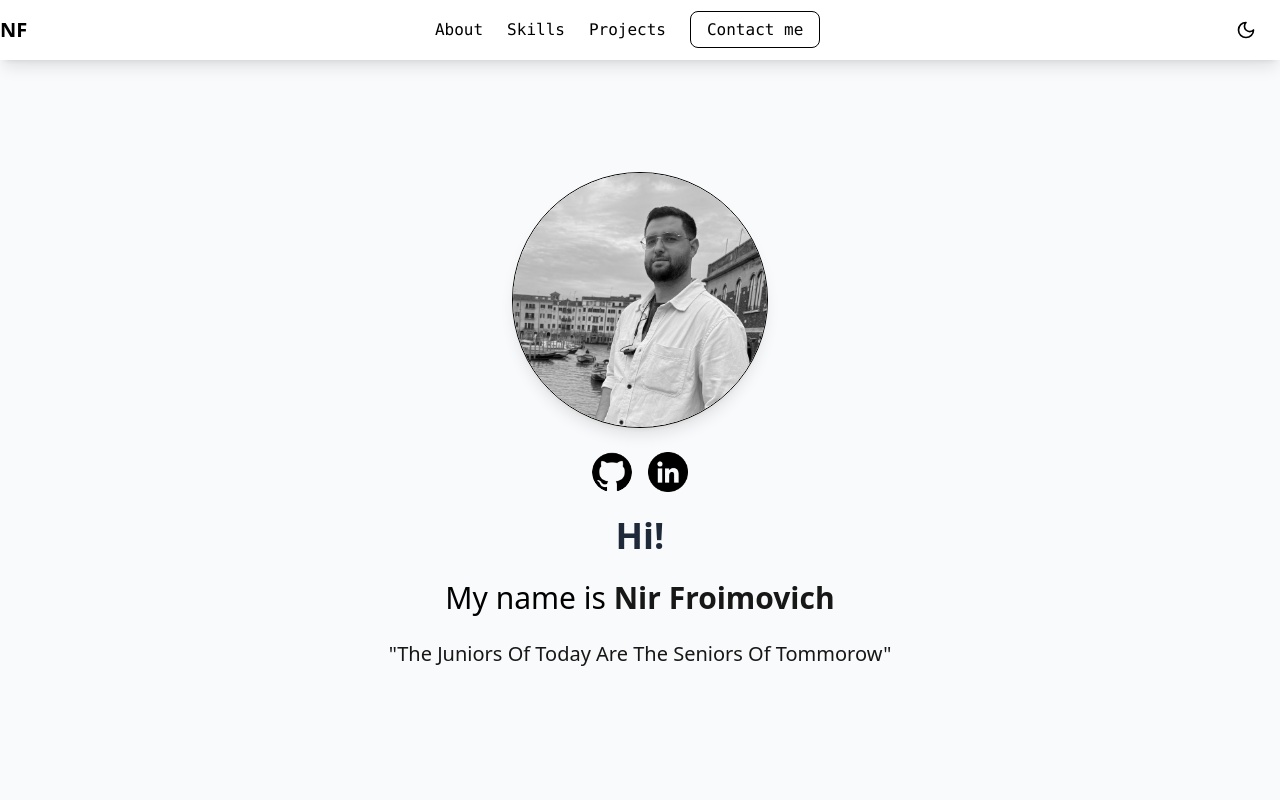
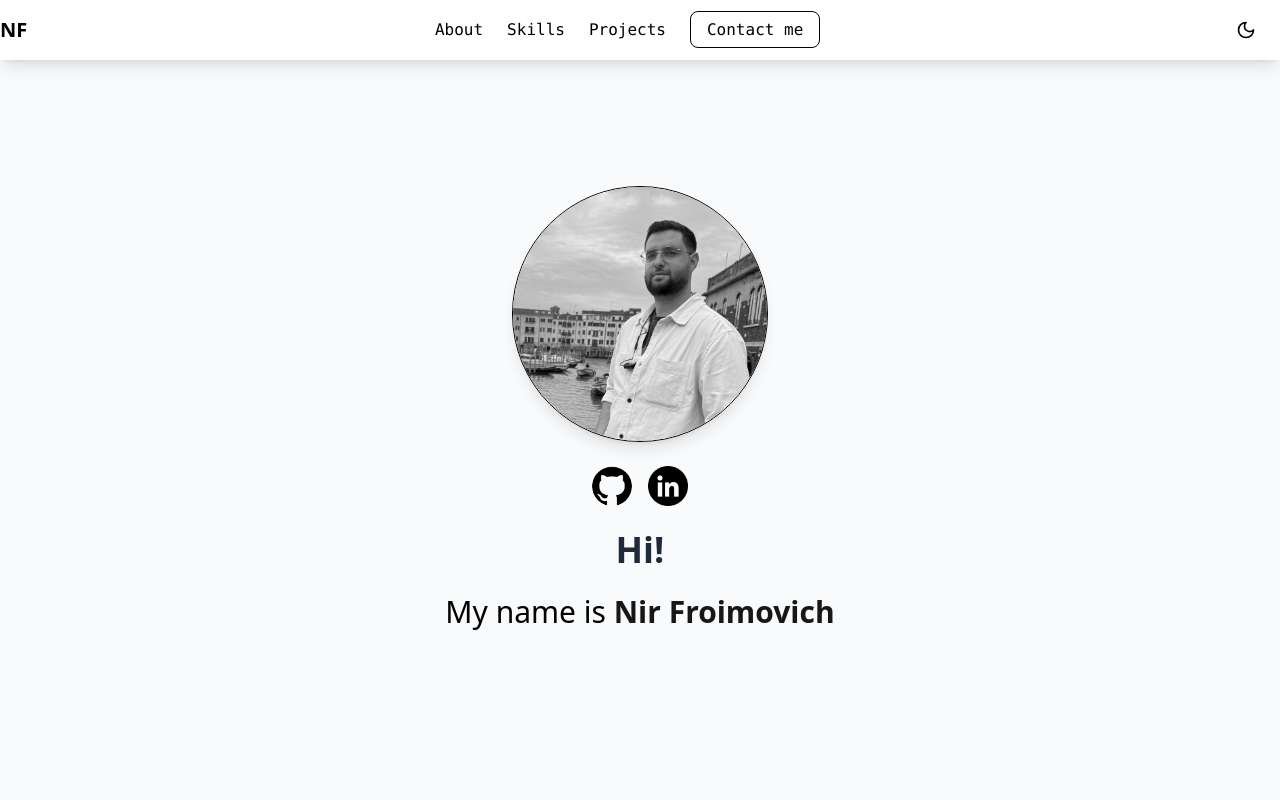
Before and after one commit to CoderxX22/Profoilo, a React (Vite) app: page / in a window 1280 px wide. Shown: the top 800 px of the page. Built offline with nearby package versions, Linux system fonts and the light colour scheme.

Commit message:
last change

```diff
--- a/src/components/welcome.jsx
+++ b/src/components/welcome.jsx
@@ -38,7 +38,6 @@ const Welcome = ({ darkMode }) => {
                     <p className="text-black dark:text-white font-light">My name is&nbsp;</p>
                     <h1 className="text-neutral-900 dark:text-neutral-200">{"Nir Froimovich"}</h1>
                 </div>
-                <h1 className="text-neutral-900 dark:text-neutral-200 text-xl font-thin font-">"The Juniors Of Today Are The Seniors Of Tommorow"</h1>
             </div>
         </section>
     );
```
